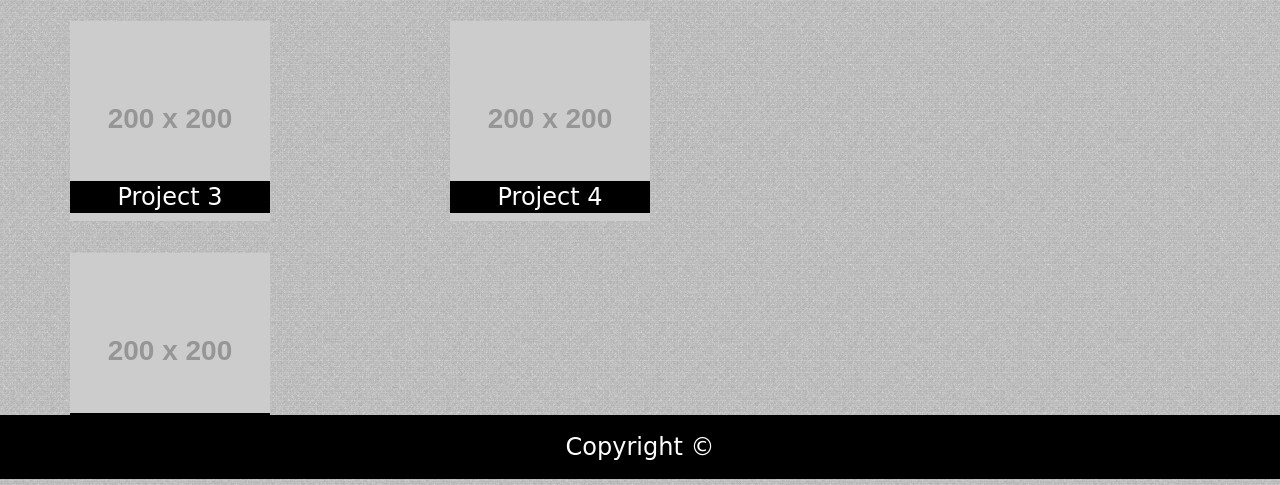
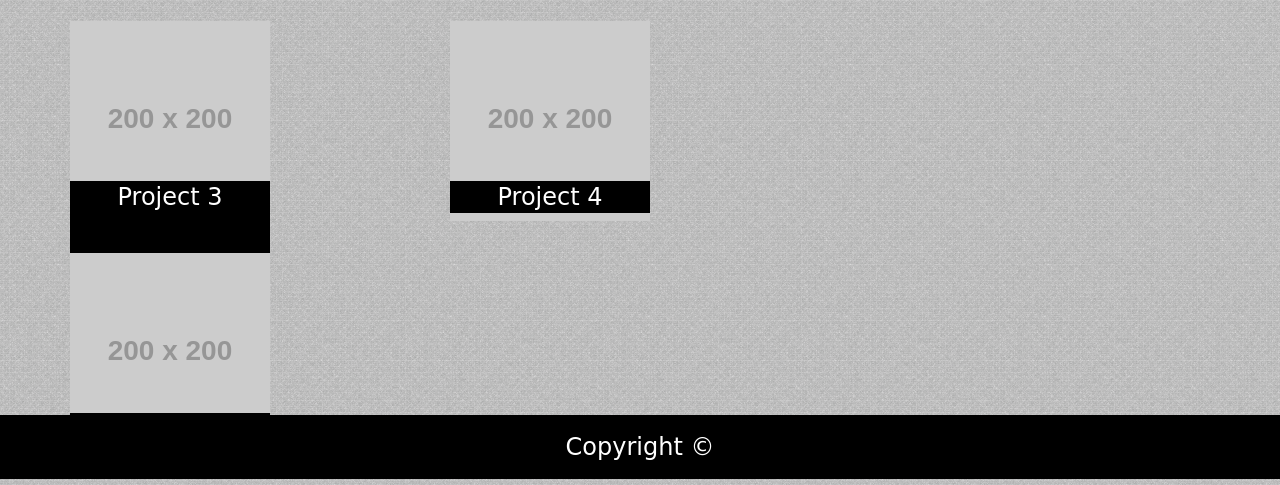
Before and after one commit to richardcsorenson/Bootstrap-Portfolio, a plain HTML site: page portfolio.html in a window 1280 px wide. Shown: the part 321-806 px from the top of the page. Drawn offline with nearby package versions, Linux system fonts and the light colour scheme; placeholder pictures from the web are drawn by us.

Commit message:
added link to trivia game

```diff
--- a/portfolio.html
+++ b/portfolio.html
@@ -76,10 +76,12 @@
                     <div class="col-md-6">
                         <div class="row" id"box-search">
                             <div class="thumbnail text-center">
-                                <img id="pro-1" src="https://placehold.it/200x200" class="img-responsive">
-                                <div class="caption" style="position: absolute; top: 160px;">
-                                    <p style="background-color: black; color: white; width: 200px;">Project 3</p>
-                                </div>
+                                <a href="https://richardcsorenson.github.io/HW-TriviaGame/">
+                                    <img id="pro-1" src="https://placehold.it/200x200" class="img-responsive">
+                                    <div class="caption" style="position: absolute; top: 160px;">
+                                        <p style="background-color: black; color: white; width: 200px; height: 200px;">Project 3</p>
+                                    </div>
+                                </a>
                             </div>
                         </div>
                         <br>
```
